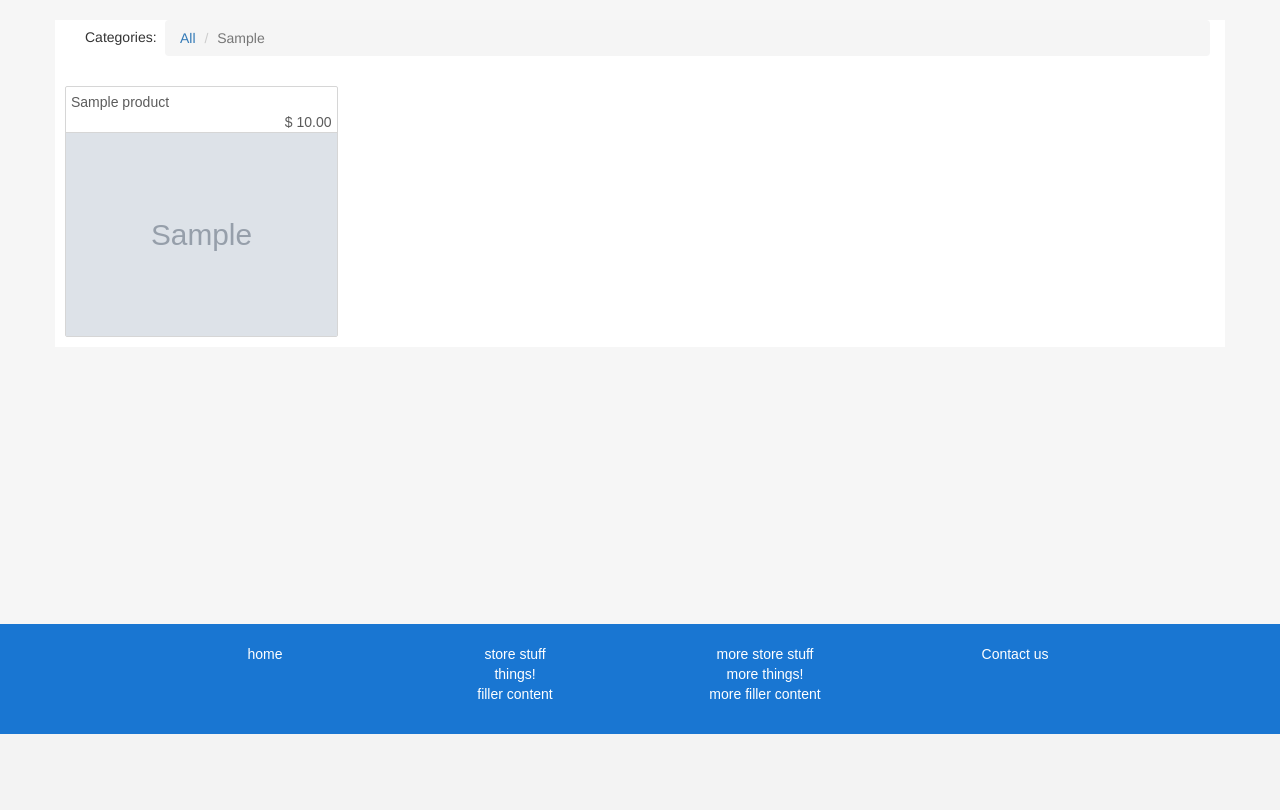
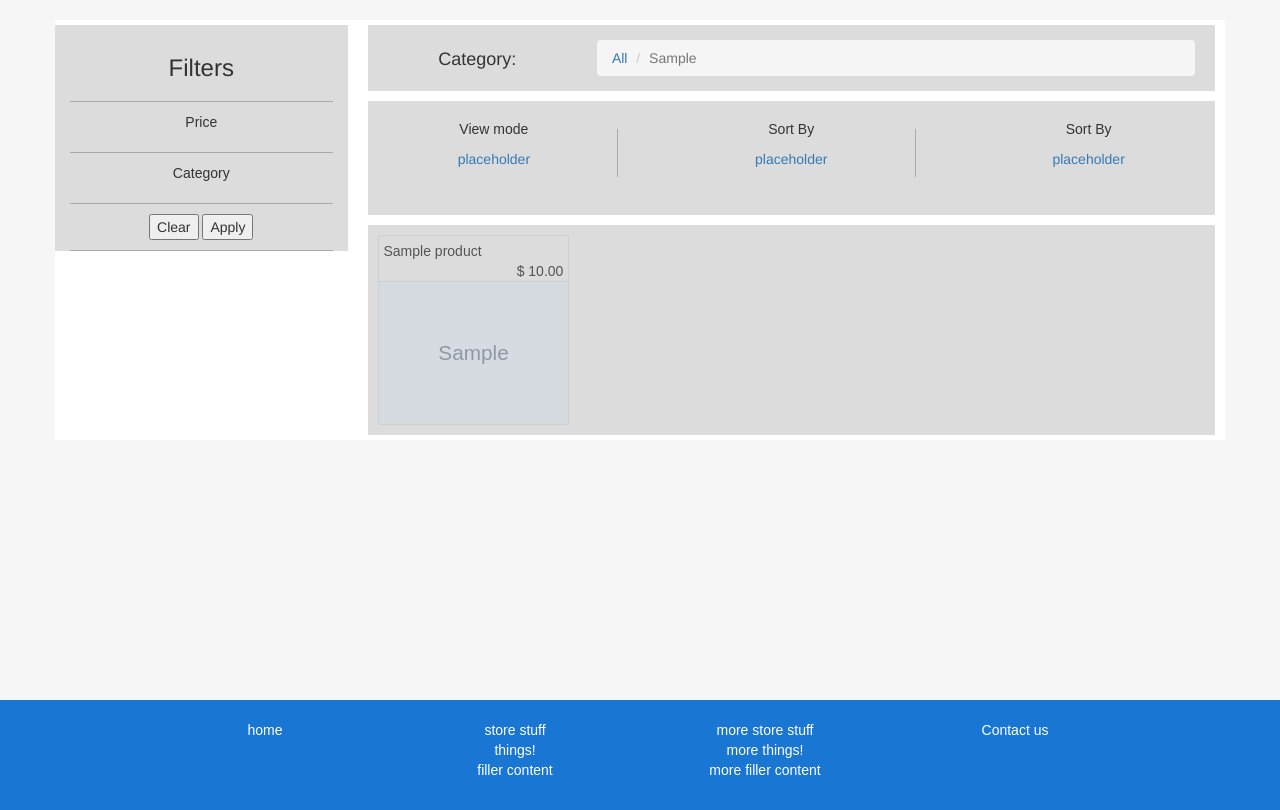
Before and after one commit to unexceptable/swen303_group04, a Django app: a page that uses MarketPlace/web_shop/templates/category_view.html in a window 1280 px wide. Shown: the part 66-876 px from the top of the page. Before the commit the page ends 800 px from the top, so only its background shows below. Run offline with Django 3.2, Linux system fonts and the light colour scheme; tables that the repository leaves empty hold one stand-in row (values such as "Sample post"); grey boxes marked "Sample" are stand-in pictures; some libraries are stand-ins or nearby versions.

Commit message:
Basic html/css for filtering and sorting

```diff
--- a/MarketPlace/marketplace/static/css/style.css
+++ b/MarketPlace/marketplace/static/css/style.css
@@ -363,6 +363,38 @@ body {
 
 
 /* Category stuff: */
+
+.products_col_left {
+	margin-top: 5px;
+	margin-bottom: 5px;
+	background: #DCDCDC;
+}
+
+.products_col_left > div {
+	padding: 10px;
+	text-align: center;
+	border-bottom: 1px solid #A9A9A9;
+}
+#current_cat {
+	padding: 5px;
+}
+
+#current_cat div h4{
+	text-align: center;
+	margin-top: 10px;
+	margin-bottom: 10px;
+	padding-top: 10px
+}
+
+#current_cat div ol{
+	margin-top: 10px;
+	margin-bottom: 10px;
+}
+
+.section_right{
+	background: #DCDCDC;
+	margin: 5px;
+}
 .category_item {
 	position: relative;
 }
@@ -377,3 +409,27 @@ body {
 	text-decoration: none;
 	text-align: center;
 }
+
+.sorting_bar {
+	padding: 10px;
+	display: table;
+  width: 100%;
+}
+
+.sorting_bar li {
+	padding: 8px 12px;
+	display: table-cell;
+	vertical-align: top;
+	text-align: center;
+}
+
+
+.sorting_bar.section {
+
+}
+
+.divider div{
+	border-left:1px solid #A9A9A9;
+	margin: 10px;
+	height:48px;
+}
--- a/MarketPlace/web_shop/templates/category_view.html
+++ b/MarketPlace/web_shop/templates/category_view.html
@@ -19,17 +19,86 @@
   </div>
 </ul>
 {% elif product_list %}
-<div class"row">
-	<h5 class="col-lg-1">Categories: </h5>
-	<ol class="breadcrumb col-lg-11">
+
+<div class="row">
+  <!-- Filter bar -->
+  <div class="col-lg-3 col-md-3 col-sm-3 col-xs-3 products_col_left">
+    <div>
+      <h3>Filters</h3>
+    </div>
+    <div>
+      <p>Price</p>
+    </div>
+    <div>
+      <p>Category</p>
+    </div>
+    <div>
+      <div class="row">
+        <button>Clear</button>
+        <button>Apply</button>
+      </div>
+    </div>
+
+  </div>
+
+  <!-- sorting bar and products -->
+  <div class="col-lg-9 col-md-9 col-sm-9 col-xs-9 products_col_right">
+    <div class="col-lg-12 col-md-12 col-sm-12 col-xs-12 section_right">
+      <div class="row" id="current_cat">
+          <div class="col-lg-3 col-md-3 col-sm-3 col-xs-3"><h4>Category: </h4></div>
+        	<div class="col-lg-9 col-md-9 col-sm-9 col-xs-9">
+            <ol class="breadcrumb">
         	     <li><a href="/category/all/">All</a></li>
         	    <li class="active">{{ category }}</li>
         	  </ol>
           </div>
-	<div class="row list_centered">
+        </div>
+    </div>
+
+    <!--sorting bar -->
+    <div class="col-lg-12 col-md-12 col-sm-12 col-xs-12 section_right">
+      <ul class="sorting_bar">
+        <li>
+          <div class="section">
+            <div class="section_title">
+              <p>View mode</p>
+            </div>
+            <div class="section_body">
+              <a href="/">placeholder</a>
+            </div>
+          </div>
+        </li>
+        <li class="divider"><div></div></li>
+        <li>
+          <div class="section">
+            <div class="section_title">
+              <p>Sort By</p>
+            </div>
+            <div class="section_body">
+              <a href="/">placeholder</a>
+            </div>
+          </div>
+        </li>
+        <li class="divider"><div></div></li>
+        <li>
+          <div class="section">
+            <div class="section_title">
+              <p>Sort By</p>
+            </div>
+            <div class="section_body">
+              <a href="/">placeholder</a>
+            </div>
+          </div>
+        </li>
+      </ul>
+    </div>
+
+    <!-- products -->
+  	<div class="col-lg-12 col-md-12 col-sm-12 col-xs-12 section_right">
+      <div class="row">
         {% for product in product_list %}
             <a href="/product/{{ product.pk }}" style="text-decoration: none">
-            <div class="product_list col-md-3">
+                <div class="product_list col-md-3 col-sm-6 col-xs-12">
                 <div class="list_border">
                      <div class="list_info">
                         <div class="list_name"><p>{{ product.name }}</p></div>
@@ -43,6 +112,9 @@
             </a>
         {%endfor%}
       </div>
+    </div>
+  </div>
+</div>
 {% else %}
 	<div class="alert alert-danger" role="alert">
 	    <span class="glyphicon glyphicon-exclamation-sign" aria-hidden="true"></span>
```
Lines whose indentation alone changed are shown as unchanged.
